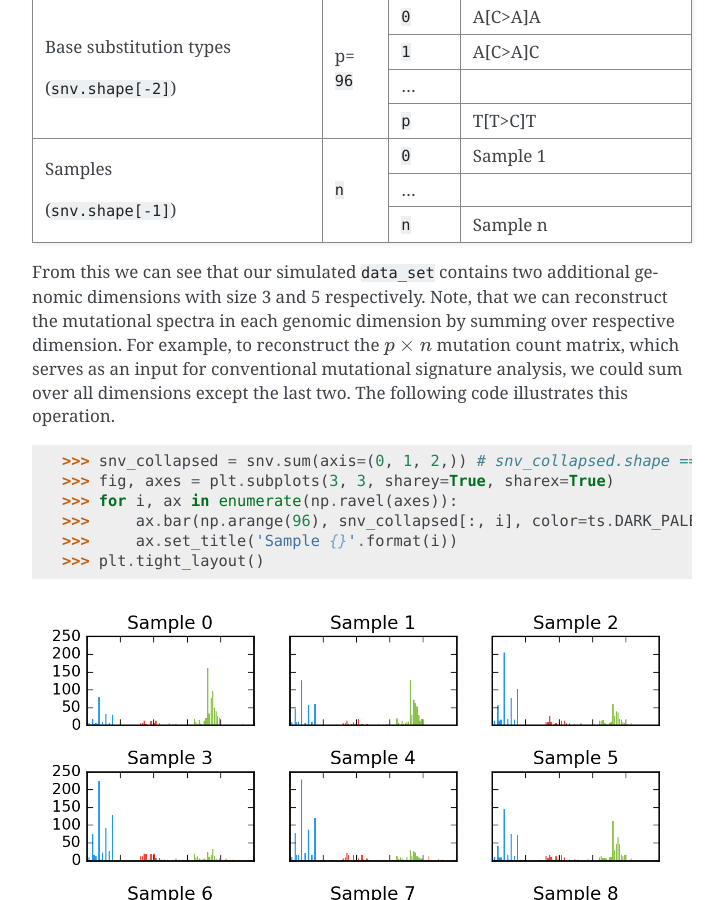
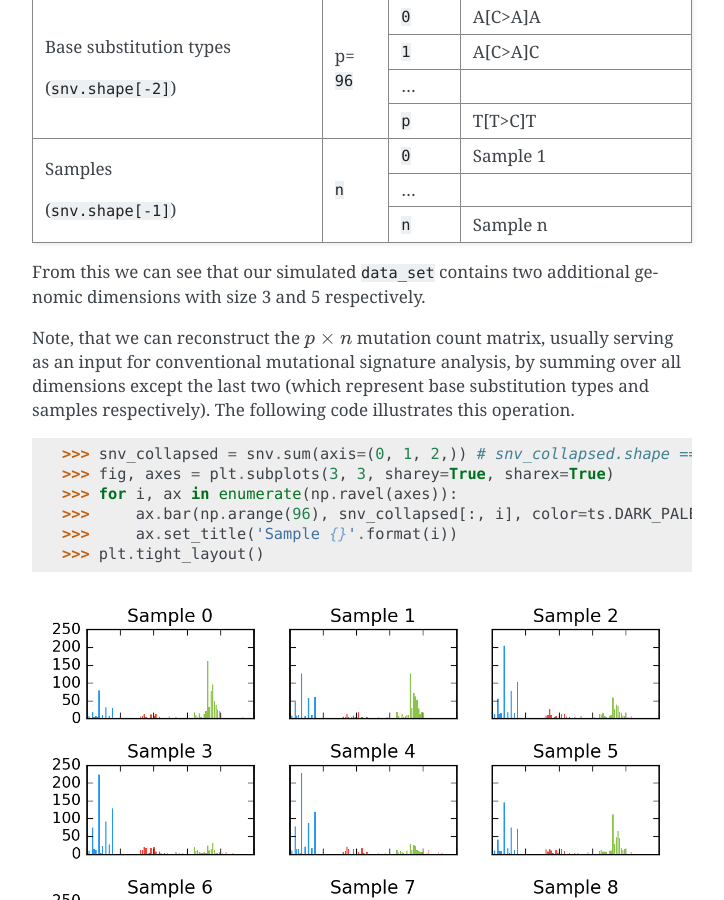
Before and after one commit to sagar87/tensorsignatures, a Sphinx documentation site: the page built from docs/tutorials.rst, in a window 1280 px wide and 900 px high, scrolled down 1786 px. Shown: the whole window, without its empty margins (388-1112 px from the left). Built offline with Sphinx 7.4.7, drawn with Linux system fonts in a browser that asks for light colours.

Commit message:
Updated util documentiation.

```diff
--- a/docs/tutorials.rst
+++ b/docs/tutorials.rst
@@ -95,12 +95,12 @@ a specific structure which is explained in the following table.
 +----------------------------+-----------+-----------+---------------------------+
 
 From this we can see that our simulated :code:`data_set` contains two additional
-genomic dimensions with size 3 and 5 respectively. Note, that we can reconstruct
-the mutational spectra in each genomic dimension by summing over respective
-dimension. For example, to reconstruct the :math:`p\times n` mutation
-count matrix, which serves as an input for conventional mutational signature
-analysis, we could sum over all dimensions except the last two. The following
-code illustrates this operation.
+genomic dimensions with size 3 and 5 respectively.
+
+Note, that we can reconstruct the :math:`p\times n` mutation count matrix, usually
+serving as an input for conventional mutational signature analysis, by summing
+over all dimensions except the last two (which represent base substitution types
+and samples respectively). The following code illustrates this operation.
 
 >>> snv_collapsed = snv.sum(axis=(0, 1, 2,)) # snv_collapsed.shape == (96, 100)
 >>> fig, axes = plt.subplots(3, 3, sharey=True, sharex=True)
```
